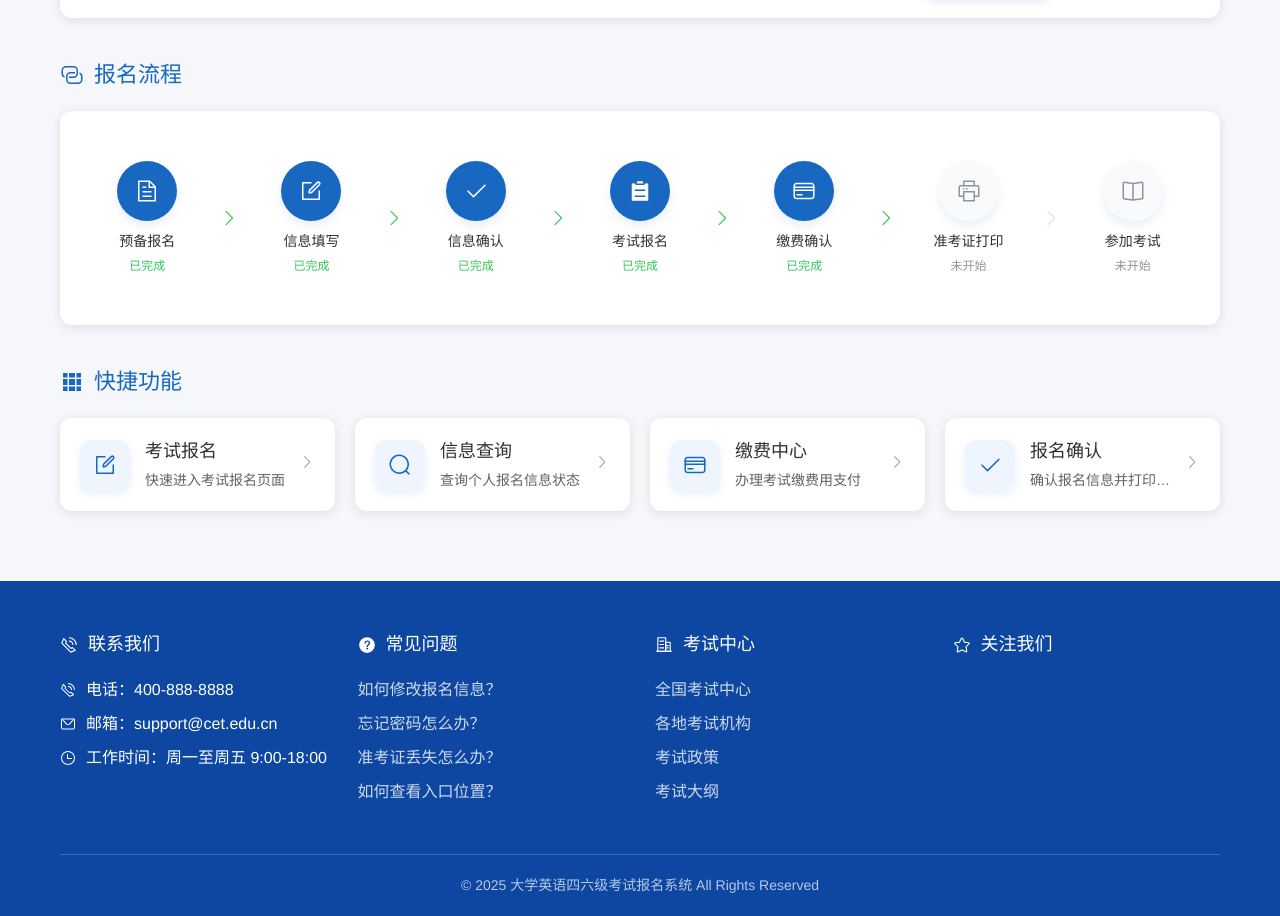
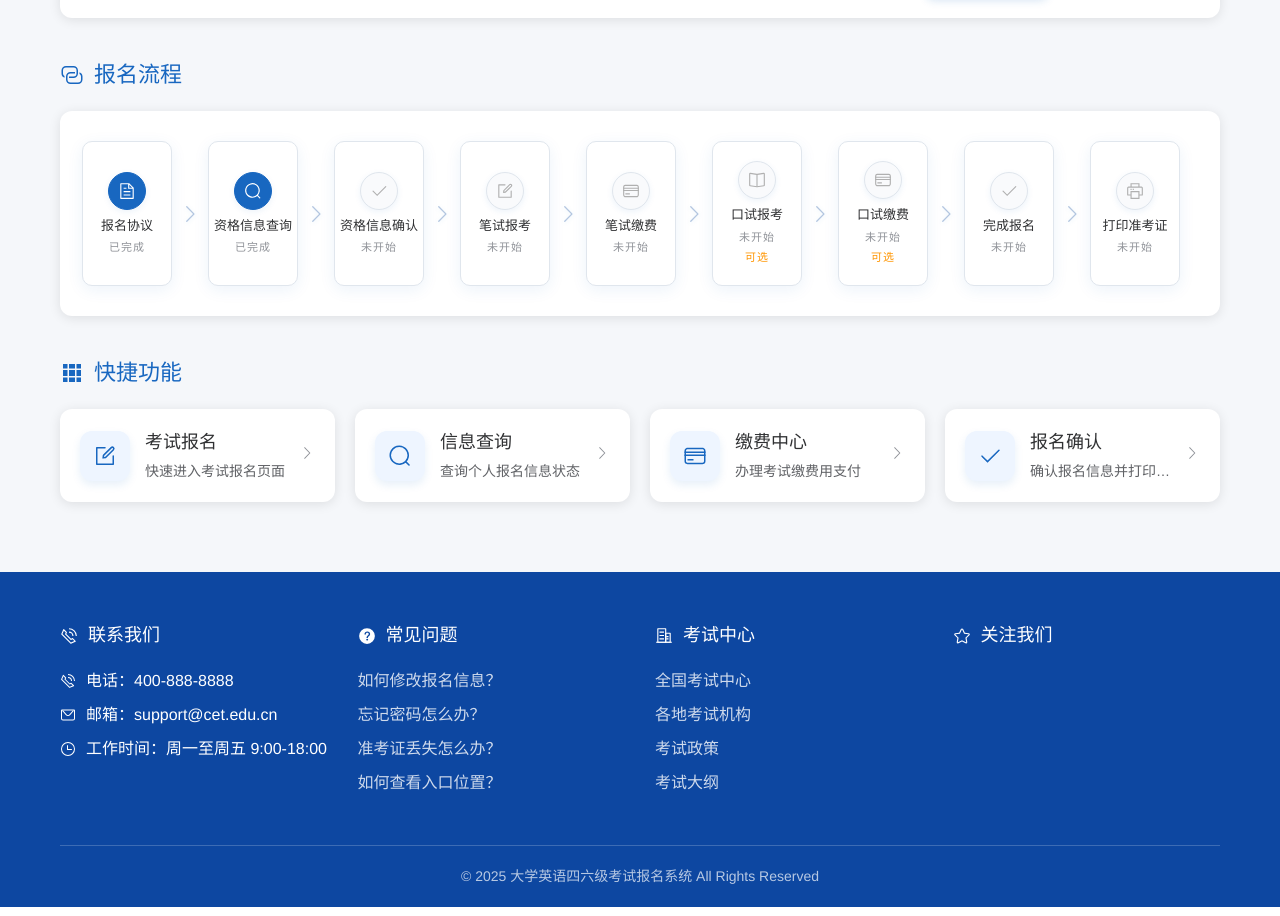
Before and after one commit to CET-registration-platform-group/CETRP-web, a Vue app: page /home in a window 1280 px wide. Shown: the part 1003-1919 px from the top of the page. Built offline with nearby package versions, Linux system fonts and the light colour scheme; sample sign-in values are in the browser's storage.

Commit message:
修改报名流程

```diff
--- a/src/assets/styles/theme.css
+++ b/src/assets/styles/theme.css
@@ -26,8 +26,11 @@
   --bg-color: #f5f7fa;
   --bg-light: #f9fafc;
   --card-shadow: 0 2px 12px 0 rgba(0, 0, 0, 0.1);
-  --card-shadow-deep: 0 20px 50px rgba(0, 0, 0, 0.2);
+  --card-shadow-deep: 0 20px 50px rgba(0, 0, 0, 0.3);
   --card-shadow-hover: 0 6px 15px rgba(24, 103, 192, 0.25);
+
+  /* 新增：登录卡片阴影，增强对比度 */
+  --login-card-shadow: 0 20px 60px rgba(0, 0, 0, 0.5);
 
   /* 交互状态 */
   --hover-bg: #f5f7fa;
--- a/src/components/auth/LoginForm.vue
+++ b/src/components/auth/LoginForm.vue
@@ -70,6 +70,7 @@
 <script setup>
 import { ref, reactive, onMounted } from 'vue'
 import { useRouter } from 'vue-router'
+import { ElMessage } from 'element-plus'
 
 const emit = defineEmits(['switch-to-register'])
 const router = useRouter()
@@ -129,8 +130,18 @@ const handleLogin = () => {
       department: '计算机科学与技术学院'
     }))
 
-    // 登录成功后直接跳转，不显示弹窗
-    router.push('/home')
+    // 显示登录成功的消息通知
+    ElMessage({
+      message: '登录成功',
+      type: 'success',
+      duration: 3000,
+      showClose: true
+    })
+
+    // 登录成功后跳转
+    setTimeout(() => {
+      router.push('/home')
+    }, 500) // 短暂延迟，让用户看到成功消息
   }
 }
 
--- a/src/components/auth/RegisterForm.vue
+++ b/src/components/auth/RegisterForm.vue
@@ -148,6 +148,7 @@
 <script setup>
 import { ref, reactive, onMounted } from 'vue'
 import { useRouter } from 'vue-router'
+import { ElMessage } from 'element-plus'
 
 const emit = defineEmits(['switch-to-login'])
 const router = useRouter()
@@ -266,9 +267,18 @@ const validateForm = () => {
 const handleRegister = () => {
   if (validateForm()) {
     // 这里应该是实际的注册API调用
-    // 模拟注册成功
-    alert('注册成功！请登录')
-    goToLogin()
+    // 显示注册成功的消息通知
+    ElMessage({
+      message: '注册成功！请登录您的账号',
+      type: 'success',
+      duration: 3000,
+      showClose: true
+    })
+
+    // 注册成功后跳转到登录页面
+    setTimeout(() => {
+      goToLogin()
+    }, 1000) // 延迟1秒，让用户看到成功消息
   }
 }
 
--- a/src/components/home/RegistrationProcess.vue
+++ b/src/components/home/RegistrationProcess.vue
@@ -11,13 +11,20 @@
           <template v-for="(step, index) in steps" :key="index">
             <div class="process-step">
               <router-link :to="step.link" class="step-link">
-                <div class="step-icon" :class="step.iconClass">
-                  <el-icon><component :is="step.elIcon" /></el-icon>
-                </div>
-                <div class="step-name">{{ step.name }}</div>
-                <div class="step-status"
-                  :class="{ 'status-completed': step.status === '已完成', 'status-pending': step.status === '未开始' }">
-                  {{ step.status }}
+                <div class="step-content">
+                  <div class="step-icon"
+                    :class="{
+                      'step-completed': step.status === 'completed' || step.status === '已完成',
+                      'step-pending': step.status !== 'completed' && step.status !== '已完成'
+                    }">
+                    <el-icon><component :is="step.elIcon" /></el-icon>
+                  </div>
+                  <div class="step-name">{{ step.name }}</div>
+                  <div class="step-status"
+                    :class="{ 'status-completed': step.status === '已完成', 'status-pending': step.status === '未开始' }">
+                    {{ step.status === 'pending' ? '未开始' : (step.status === 'completed' ? '已完成' : step.status) }}
+                  </div>
+                  <div v-if="step.optional" class="step-optional">可选</div>
                 </div>
               </router-link>
             </div>
@@ -68,19 +75,22 @@ export default {
 .process-steps {
   display: flex;
   align-items: center;
-  justify-content: space-between;
-  flex-wrap: nowrap;
-  overflow-x: auto;
-  padding: 20px 0;
+  justify-content: flex-start;
+  flex-wrap: wrap;
+  gap: 8px;
+  overflow-x: visible;
+  padding: 10px 0;
 }
 
 .process-step {
   text-align: center;
   position: relative;
-  flex: 1;
-  min-width: 120px;
+  flex: 0 0 90px;
+  min-width: 90px;
+  max-width: 100px;
   display: flex;
   align-items: center;
+  margin: 0 2px;
 }
 
 /* 确保连接器样式一致 */
@@ -88,71 +98,87 @@ export default {
   display: flex;
   align-items: center;
   justify-content: center;
-  width: 30px; /* 固定宽度 */
-  flex-shrink: 0; /* 防止压缩 */
+  width: 16px;
+  flex-shrink: 0;
 }
 
 .step-link {
   text-decoration: none;
   color: var(--text-primary);
-  display: block;
-  width: 100%; /* 控制宽度 */
-  max-width: 100px; /* 调整为100px，使阴影效果更紧凑 */
-  margin: 0 auto; /* 居中显示 */
-  padding: 10px;
-  border-radius: 12px;
+  display: flex;
+  align-items: center;
+  justify-content: center;
+  width: 100%;
+  max-width: 90px;
+  margin: 0 auto;
+  padding: 6px;
+  border-radius: 10px;
   transition: all 0.3s ease;
+  height: 145px;
+  box-sizing: border-box;
+  border: 1.5px solid #e0e6ed;
+  background: #fff;
+  box-shadow: 0 4px 16px rgba(24, 103, 192, 0.08);
 }
 
-/* 使用更具体的选择器，增强阴影效果 */
 .process-steps .process-step .step-link:hover {
   transform: translateY(-5px);
-  box-shadow: 0 5px 10px rgba(24, 103, 192, 0.25); /* 增加阴影不透明度 */
-  background-color: rgba(24, 103, 192, 0.05); /* 稍微增加背景色不透明度 */
+  box-shadow: 0 8px 18px rgba(24, 103, 192, 0.18);
+  background-color: rgba(24, 103, 192, 0.07);
+  /* 边框颜色不变 */
+}
+
+.step-content {
+  display: flex;
+  flex-direction: column;
+  align-items: center;
+  justify-content: center;
+  height: 100%;
+  width: 100%;
 }
 
 .step-icon {
-  width: 60px;
-  height: 60px;
+  width: 38px;
+  height: 38px;
   border-radius: 50%;
-  background-color: var(--primary-bg);
+  background-color: var(--bg-light);
   display: flex;
   align-items: center;
   justify-content: center;
-  margin: 0 auto 10px;
+  margin: 0 auto 6px;
   transition: var(--transition-normal);
-  color: var(--primary-color);
-  font-size: 24px;
-  box-shadow: 0 5px 10px rgba(24, 103, 192, 0.1);
-}
-
-/* 使用更具体的选择器，增强图标阴影 */
-.process-steps .process-step .step-link:hover .step-icon {
-  transform: scale(1.1);
-  box-shadow: 0 5px 8px rgba(24, 103, 192, 0.2); /* 增加图标阴影不透明度 */
+  color: #b0b0b0;
+  font-size: 18px;
+  box-shadow: 0 2px 6px rgba(24, 103, 192, 0.08);
+  border: 1.5px solid #b3c6e0;
 }
 
 .step-icon.step-completed {
   background-color: var(--primary-color);
-  color: white;
+  color: #fff;
+  border-color: var(--primary-color);
 }
 
 .step-icon.step-pending {
   background-color: var(--bg-light);
-  color: var(--text-tertiary);
+  color: #b0b0b0;
+  border-color: #e0e6ed;
 }
 
 .step-name {
   font-weight: 600;
-  margin-bottom: 5px;
-  font-size: 14px;
+  margin-bottom: 2px;
+  font-size: 13px;
+  white-space: nowrap;
 }
 
 .step-status {
-  font-size: 12px;
+  font-size: 11px;
   color: var(--text-tertiary);
   background-color: transparent;
   padding: 0;
+  margin-top: 2px;
+  letter-spacing: 1px;
 }
 
 .status-completed {
@@ -160,12 +186,14 @@ export default {
 }
 
 .status-pending {
-  color: var(--text-tertiary);
+  color: #b0b0b0;
 }
 
 .connector-arrow {
-  font-size: 20px;
-  color: var(--border-color);
+  font-size: 22px;
+  color: #b3c6e0;
+  font-weight: bold;
+  filter: drop-shadow(0 1px 2px rgba(24,103,192,0.10));
   transition: var(--transition-fast);
 }
 
@@ -178,23 +206,33 @@ export default {
   opacity: 0.8; /* 稍微降低未完成连接器的不透明度 */
 }
 
+.step-optional {
+  margin-top: 4px;
+  font-size: 11px;
+  color: var(--warning-color, #faad14);
+  letter-spacing: 1px;
+}
+
 @media (max-width: 992px) {
   .process-steps {
-    justify-content: flex-start;
-    padding-bottom: 15px;
+    flex-wrap: wrap;
+    gap: 6px;
+    padding-bottom: 8px;
   }
 
   .process-step {
-    flex: 0 0 auto;
-    min-width: 100px;
+    flex: 0 0 80px;
+    min-width: 80px;
+    max-width: 90px;
   }
 
   .step-link {
-    max-width: 90px; /* 移动端调整最大宽度更小 */
+    max-width: 80px;
+    height: 130px;
   }
 
   .step-name {
-    font-size: 12px;
+    font-size: 11px;
   }
 
   .step-status {
--- a/src/views/Home.vue
+++ b/src/views/Home.vue
@@ -59,53 +59,60 @@ export default {
       },
       registrationSteps: [
         {
-          name: '预备报名',
-          status: '已完成',
-          link: '/registration/prepare',
+          name: '报名协议',
           elIcon: 'Document',
-          iconClass: 'step-completed'
+          iconClass: '',
+          status: 'completed'
         },
         {
-          name: '信息填写',
-          status: '已完成',
-          link: '/registration/info',
-          elIcon: 'Edit',
-          iconClass: 'step-completed'
+          name: '资格信息查询',
+          elIcon: 'Search',
+          iconClass: '',
+          status: 'completed'
         },
         {
-          name: '信息确认',
-          status: '已完成',
-          link: '/registration/confirm',
+          name: '资格信息确认',
           elIcon: 'Check',
-          iconClass: 'step-completed'
+          iconClass: '',
+          status: 'pending'
         },
         {
-          name: '考试报名',
-          status: '已完成',
-          link: '/registration/exam',
-          elIcon: 'List',
-          iconClass: 'step-completed'
+          name: '笔试报考',
+          elIcon: 'Edit',
+          iconClass: '',
+          status: 'pending'
         },
         {
-          name: '缴费确认',
-          status: '已完成',
-          link: '/registration/payment',
+          name: '笔试缴费',
           elIcon: 'CreditCard',
-          iconClass: 'step-completed'
+          iconClass: '',
+          status: 'pending'
         },
         {
-          name: '准考证打印',
-          status: '未开始',
-          link: '/registration/admission',
-          elIcon: 'Printer',
-          iconClass: 'step-pending'
+          name: '口试报考',
+          elIcon: 'Reading',
+          iconClass: '',
+          status: 'pending',
+          optional: true
         },
         {
-          name: '参加考试',
-          status: '未开始',
-          link: '/registration/take-exam',
-          elIcon: 'Reading',
-          iconClass: 'step-pending'
+          name: '口试缴费',
+          elIcon: 'CreditCard',
+          iconClass: '',
+          status: 'pending',
+          optional: true
+        },
+        {
+          name: '完成报名',
+          elIcon: 'Check',
+          iconClass: '',
+          status: 'pending'
+        },
+        {
+          name: '打印准考证',
+          elIcon: 'Printer',
+          iconClass: '',
+          status: 'pending'
         }
       ],
       quickFunctions: [
```
Also changed, not shown: src/components/home/QuickFunctions.vue (line endings or trailing spaces).
